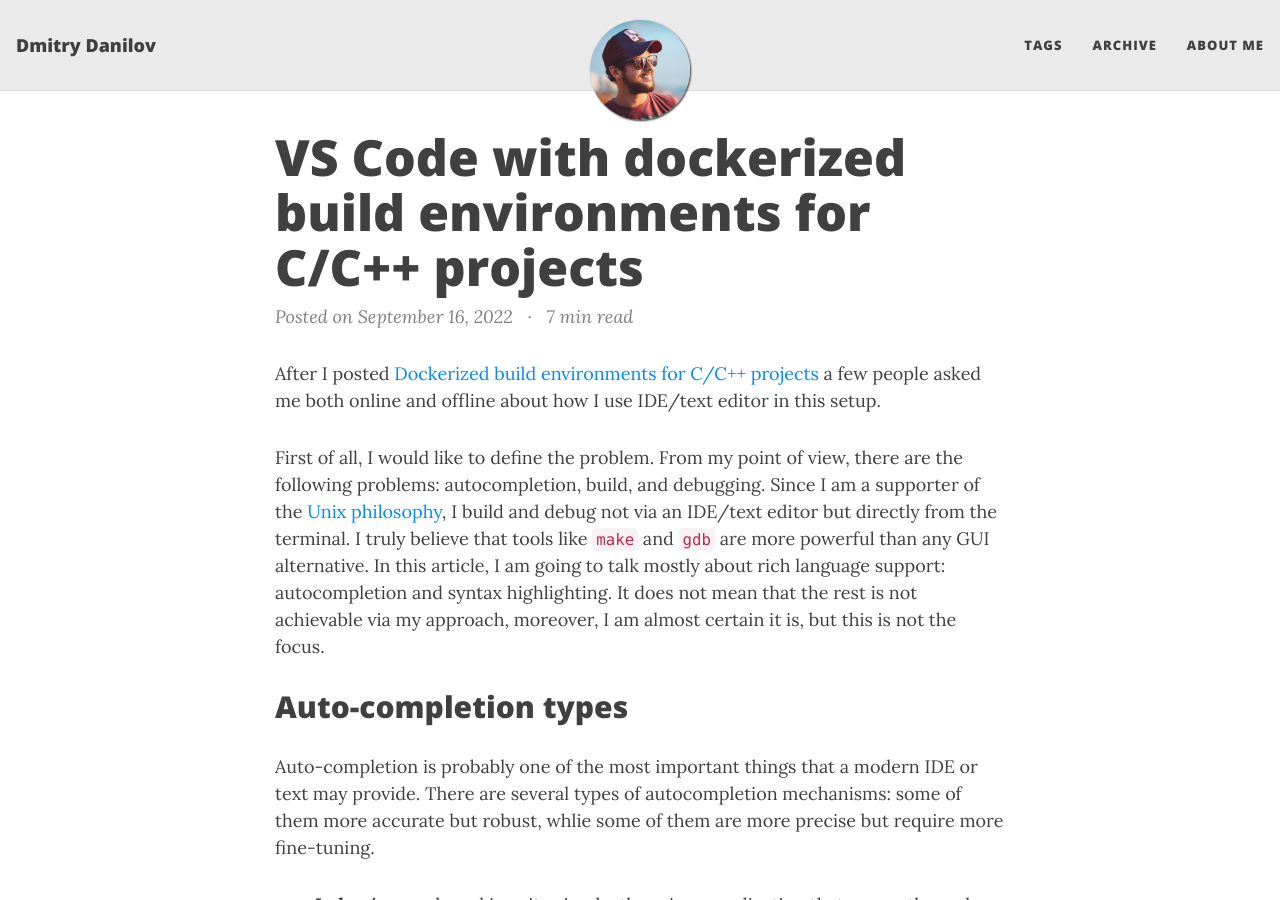
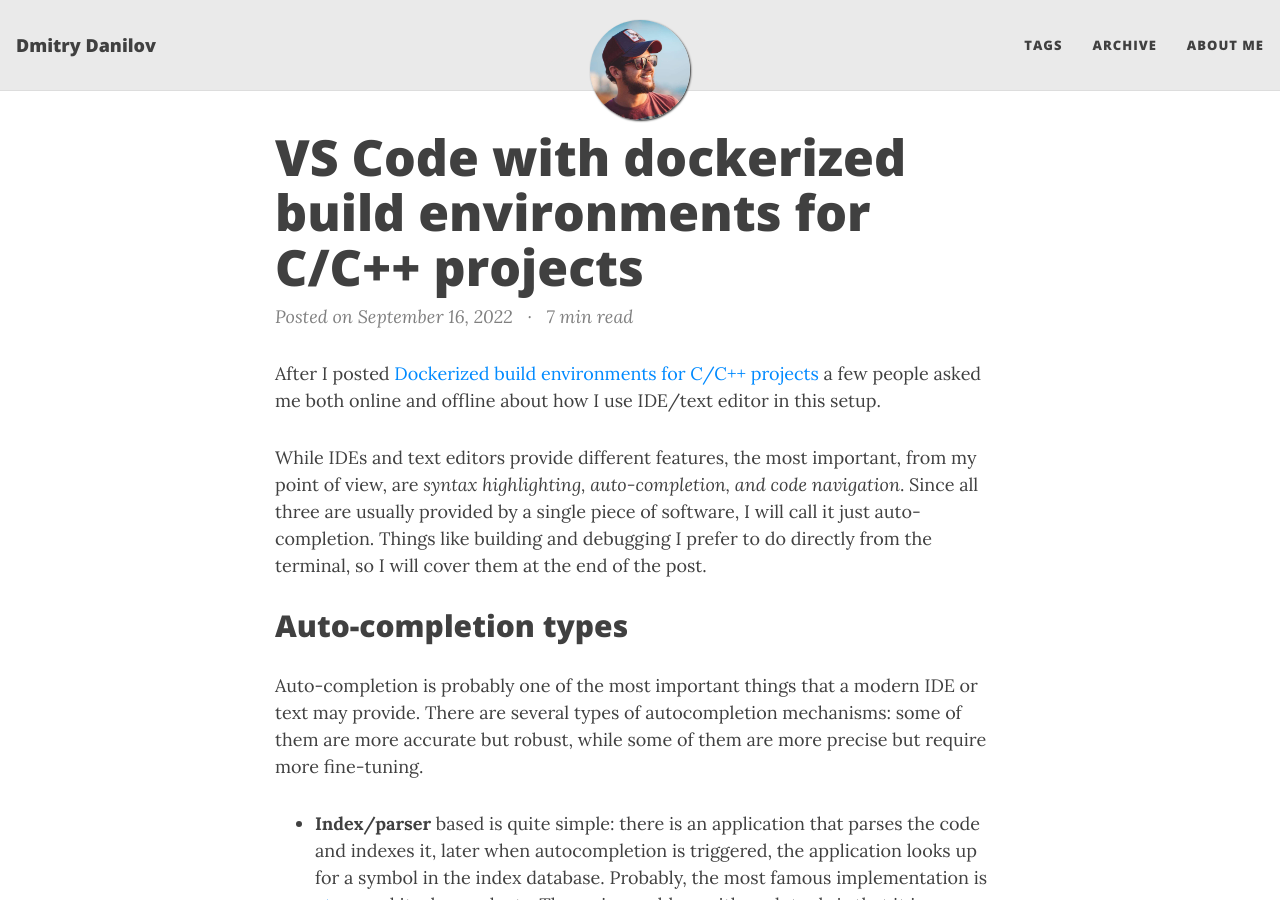
Before and after one commit to f-squirrel/f-squirrel.github.io, a Jekyll site: the page built from _posts/2022-09-16-dockerized-cpp-with-vscode.md, in a window 1280 px wide and 900 px high. Built offline with Jekyll 4.4.1, drawn with Linux system fonts in a browser that asks for light colours; nearby versions of some CDN libraries; comment, search, counter and statistics services are not loaded; some of the changed text lies outside the part shown.

Commit message:
post: add intro

```diff
--- a/_posts/2022-09-16-dockerized-cpp-with-vscode.md
+++ b/_posts/2022-09-16-dockerized-cpp-with-vscode.md
@@ -10,14 +10,17 @@
 
 After I posted [Dockerized build environments for C/C++ projects](/dockerized-cpp-build){:target="_blank"} a few people asked me both online and offline about how I use IDE/text editor in this setup.
 
-First of all, I would like to define the problem.
-From my point of view, there are the following problems: autocompletion, build, and debugging. Since I am a supporter of the [Unix philosophy](https://en.wikipedia.org/wiki/Unix_philosophy){:target="_blank"},
-<!-- probably need to rephrase it --> I build and debug not via an IDE/text editor but directly from the terminal. I truly believe that tools like `make` and `gdb` are more powerful than any GUI alternative. In this article, I am going to talk mostly about rich language support: autocompletion and syntax highlighting.
-It does not mean that the rest is not achievable via my approach, moreover, I am almost certain it is, but this is not the focus.
+While IDEs and text editors provide different features, the most important, from my point of view, are *syntax highlighting, auto-completion, and code navigation*.
+Since all three are usually provided by a single piece of software, I will call it just auto-completion.
+Things like building and debugging I prefer to do directly from the terminal, so I will cover them at the end of the post.
+
+<!-- From my point of view, there are the following problems: autocompletion, build, and debugging.
+Since I am a supporter of the [Unix philosophy](https://en.wikipedia.org/wiki/Unix_philosophy){:target="_blank"},
+I build and debug not via an IDE/text editor but directly from the terminal. I truly believe that tools like `make` and `gdb` are more powerful than any GUI alternative. In this article, I am going to talk mostly about rich language support: autocompletion and syntax highlighting. -->
 
 ## Auto-completion types
 
-Auto-completion is probably one of the most important things that a modern IDE or text may provide. There are several types of autocompletion mechanisms: some of them more accurate but robust, whlie some of them are more precise but require more fine-tuning.
+Auto-completion is probably one of the most important things that a modern IDE or text may provide. There are several types of autocompletion mechanisms: some of them are more accurate but robust, while some of them are more precise but require more fine-tuning.
 
 <!-- There are next types of autocompletion mechanisms: -->
 
@@ -153,7 +156,7 @@
 
 After the important things are set up, the reader may add other useful extensions to the `.devcontainer.json`. It might be important because once launched in Docker, all the interaction with source code is done from within a container, i.e., if the reader uses any plugins for editing file types other than C++ within their project, it is recommended to add the corresponding plugins to the `.devcontainer.json` file.
 
-For example, CMake files are not highlighted properly and to improve it, need to install the CMake plugin in the container, as shown in the picture below:
+For example, CMake files are not highlighted properly, and to improve it, need to install the CMake plugin in the container, as shown in the picture below:
 
 [![Install CMake in Container](/img/vscode_without_cmake_in_docker.png)](/img/vscode_without_cmake_in_docker.png)
 
```
